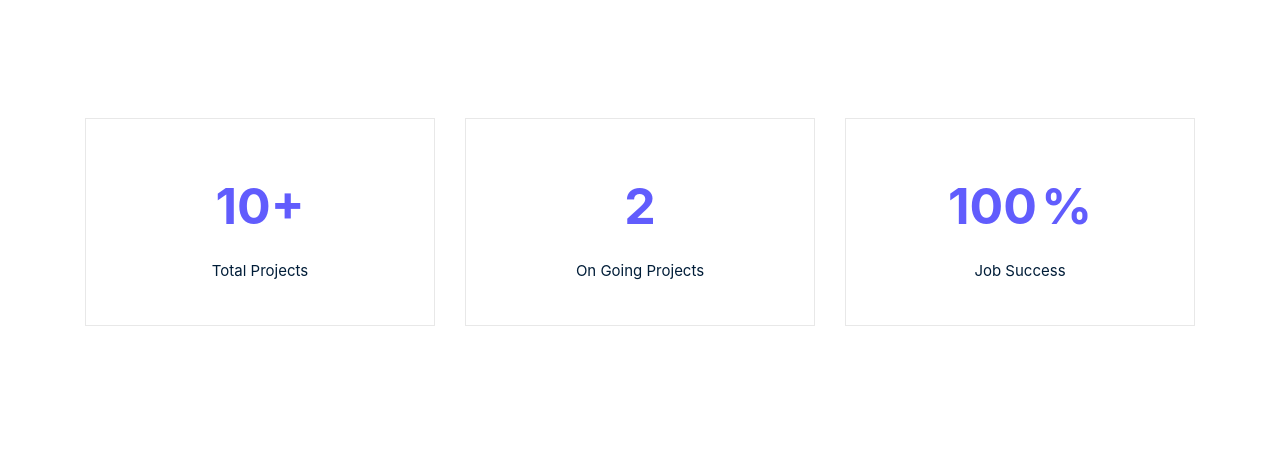
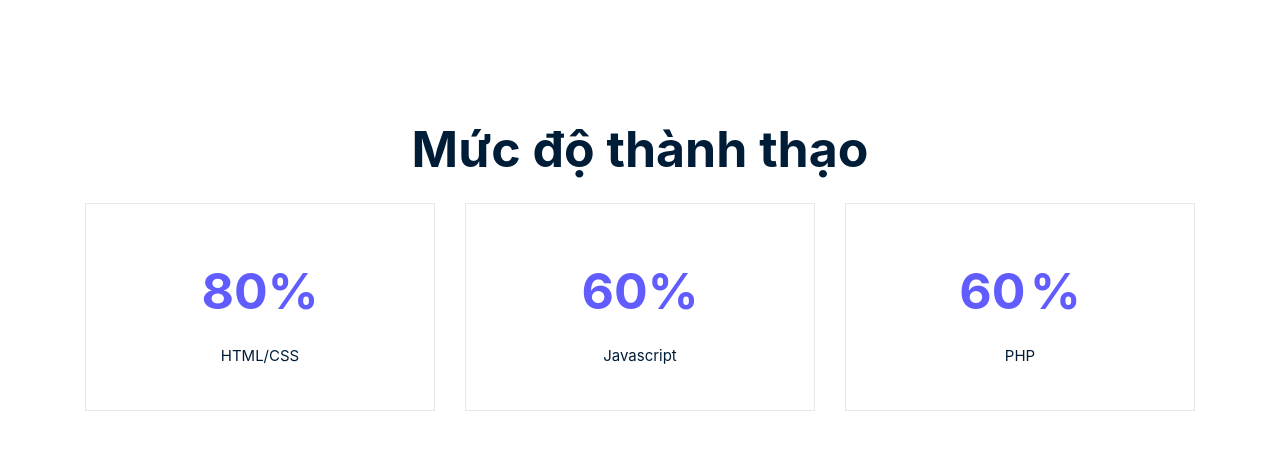
Before and after one commit to poseidon2k2/resumeYukiin, a plain HTML site: page index.html in a window 1280 px wide. Shown: the part 4074-4528 px from the top of the page. Drawn offline with Linux system fonts and the light colour scheme.

Commit message:
Update index.html

```diff
--- a/index.html
+++ b/index.html
@@ -247,23 +247,26 @@
 
 		<div class="counter_area">
 			<div class="container">
+				<div class="section_title">
+					<h3 style="text-align: center;">Mức độ thành thạo</h3>
+				</div>
 				<div class="row">
 					<div class="col-xl-4 col-md-4">
 						<div class="single_counter text-center">
-							<h3><span class="counter" akhi="10">1</span><span>+</span></h3>
-							<p>Total Projects</p>
+							<h3><span class="counter" akhi="80">1</span><span>%</span></h3>
+							<p>HTML/CSS</p>
 						</div>
 					</div>
 					<div class="col-xl-4 col-md-4">
 						<div class="single_counter text-center">
-							<h3><span class="counter" akhi="2">1</span></h3>
-							<p>On Going Projects</p>
+							<h3><span class="counter" akhi="60">1</span><span>%</span></h3>
+							<p>Javascript</p>
 						</div>
 					</div>
 					<div class="col-xl-4 col-md-4">
 						<div class="single_counter text-center">
-							<h3><span class="counter" akhi="100">1</span> <span>%</span></h3>
-							<p>Job Success</p>
+							<h3><span class="counter" akhi="60">1</span> <span>%</span></h3>
+							<p>PHP</p>
 						</div>
 					</div>
 				</div>
```
